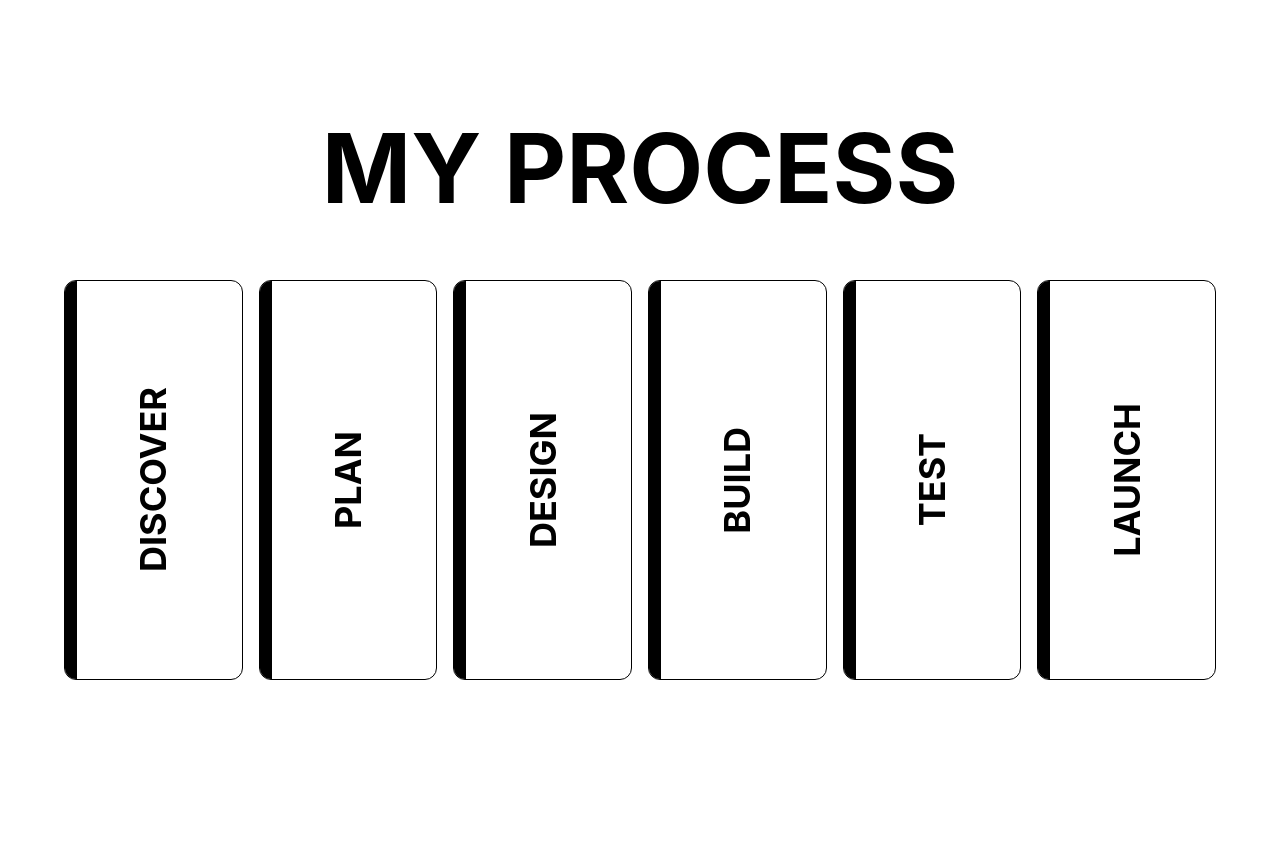
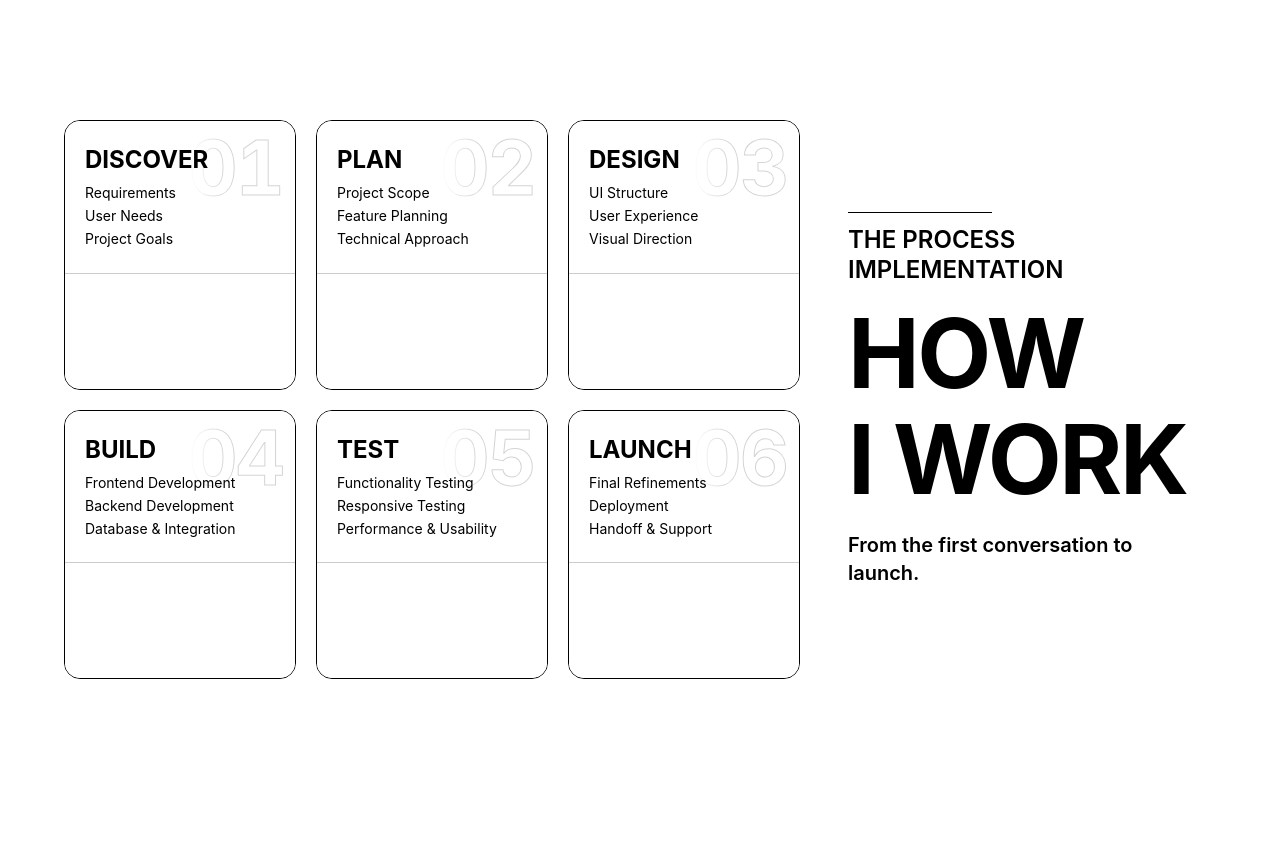
Before and after one commit to shuaiby18/portfolio, a React app: page / in a window 1280 px wide. Shown: the part 5940-6791 px from the top of the page. Built offline with nearby package versions, Linux system fonts and the light colour scheme; the HTML template or start-up script is replaced by a standard one.

Commit message:
feat: redesign the responsive desktop Process section

```diff
--- a/src/components/Process.jsx
+++ b/src/components/Process.jsx
@@ -2,32 +2,34 @@ const processSteps = [
   {
     title: "DISCOVER",
     points: ["Requirements", "User Needs", "Project Goals"],
-    accent: "bg-black",
   },
   {
     title: "PLAN",
     points: ["Project Scope", "Feature Planning", "Technical Approach"],
-    accent: "bg-black",
   },
   {
     title: "DESIGN",
     points: ["UI Structure", "User Experience", "Visual Direction"],
-    accent: "bg-black",
   },
   {
     title: "BUILD",
-    points: ["Frontend Development", "Backend Development", "Database & Integration"],
-    accent: "bg-black",
+    points: [
+      "Frontend Development",
+      "Backend Development",
+      "Database & Integration",
+    ],
   },
   {
     title: "TEST",
-    points: ["Functionality Testing", "Responsive Testing", "Performance & Usability"],
-    accent: "bg-black",
+    points: [
+      "Functionality Testing",
+      "Responsive Testing",
+      "Performance & Usability",
+    ],
   },
   {
     title: "LAUNCH",
     points: ["Final Refinements", "Deployment", "Handoff & Support"],
-    accent: "bg-black",
   },
 ]
 
@@ -35,63 +37,94 @@ function Process() {
   return (
     <section id="process" className="py-20">
       <div className="max-w-7xl mx-auto px-6 md:px-10 lg:px-16">
+        <div className="xl:grid xl:grid-cols-[minmax(0,2fr)_minmax(0,1fr)] xl:items-center xl:gap-12">
+          {/* Section introduction */}
+          <div className="mb-16 xl:order-2 xl:mb-0">
+            <div className="hidden xl:block xl:mb-4">
+              <div aria-hidden="true" className="w-36 h-px bg-black mb-3" />
 
-        <h2 className="text-8xl font-bold text-center mb-16">
-          MY PROCESS
+              <p className="text-[clamp(0.75rem,0.70rem_+_1vw,2rem)] font-semibold leading-tight">
+                THE PROCESS IMPLEMENTATION
+              </p>
+            </div>
+
+            <h2
+              className="
+                text-8xl font-bold text-center
+                xl:text-left xl:text-[clamp(3rem,1rem_+_7.5vw,6rem)]
+                xl:leading-[1.1] xl:tracking-tight
+              "
+            >
+              <span className="xl:block">HOW</span>{" "}
+              <span className="xl:block">I WORK</span>
             </h2>
 
-        <div className="grid grid-cols-6 gap-4">
+            <p className="hidden xl:block xl:mt-5 xl:max-w-xs xl:text-xl xl:font-semibold xl:leading-snug">
+              From the first conversation to launch.
+            </p>
+          </div>
 
-          {processSteps.map((step) => (
+          {/* Process cards */}
+          <div className="grid grid-cols-6 gap-4 xl:order-1 xl:grid-cols-3 xl:gap-5">
+            {processSteps.map((step, index) => (
               <div
                 key={step.title}
-              className="relative border rounded-xl min-h-[400px] flex overflow-hidden"
+                className="
+                  relative border rounded-xl min-h-[400px] flex overflow-hidden
+                  xl:min-h-[260px] xl:rounded-2xl xl:border-black
+                "
               >
+                <div
+                  aria-hidden="true"
+                  className="absolute left-0 top-0 bottom-0 w-3 bg-black xl:hidden"
+                />
 
-              {/* Accent strip */}
-              <div
-                className={`absolute left-0 top-0 bottom-0 w-3 ${step.accent}`}
-              ></div>
-
-              {/* Collapsed vertical label */}
-              <div className="w-full flex items-center justify-center">
-
+                {/* Existing vertical label */}
+                <div className="w-full flex items-center justify-center xl:hidden">
                   <h3 className="text-4xl font-bold [writing-mode:vertical-rl] rotate-180">
                     {step.title}
                   </h3>
-
                 </div>
 
-              {/* Expanded content - hidden for now */}
-              <div className="hidden flex-1 p-6 flex-col">
+                {/* Desktop card */}
+                <div className="hidden xl:flex xl:min-w-0 xl:flex-1 xl:flex-col">
+                  <div className="relative isolate flex flex-1 flex-col justify-center bg-white px-5 py-6 text-black">
+                    <span
+                      aria-hidden="true"
+                      className="
+                        pointer-events-none absolute right-3 top-2
+                        select-none text-[4.75rem] font-bold leading-none
+                        tracking-tight tabular-nums text-transparent
+                        [-webkit-text-stroke:1px_#d4d4d4]
+                        [mask-image:linear-gradient(to_right,transparent,black_40%)]
+                      "
+                    >
+                      {String(index + 1).padStart(2, "0")}
+                    </span>
 
-                <h3 className="text-[28px] font-bold text-center mb-6">
+                    <div className="relative">
+                      <h3 className="text-2xl font-bold leading-tight">
                         {step.title}
                       </h3>
 
-                {/* Future parallax / animated visual */}
-                <div className="flex-1 flex items-center justify-center">
-                  <p className="text-center font-semibold">
-                    &lt;Parallax Background&gt;
-                  </p>
+                      <ul className="mt-2 space-y-1 text-sm leading-snug">
+                        {step.points.map((point) => (
+                          <li key={point}>{point}</li>
+                        ))}
+                      </ul>
+                    </div>
                   </div>
 
-                {/* Process details */}
-                <div className="text-center mt-6">
-                  {step.points.map((point) => (
-                    <p key={point}>
-                      {point}
-                    </p>
+                  {/* Lower panel */}
+                  <div
+                    aria-hidden="true"
+                    className="h-[116px] shrink-0 border-t border-black/20 bg-white"
+                  />
+                </div>
+              </div>
             ))}
           </div>
-
         </div>
-
-            </div>
-          ))}
-
-        </div>
-
       </div>
     </section>
   )
```
Also changed, not shown: src/assets/Desktop Layout.png. Lines whose indentation alone changed are shown as unchanged.
